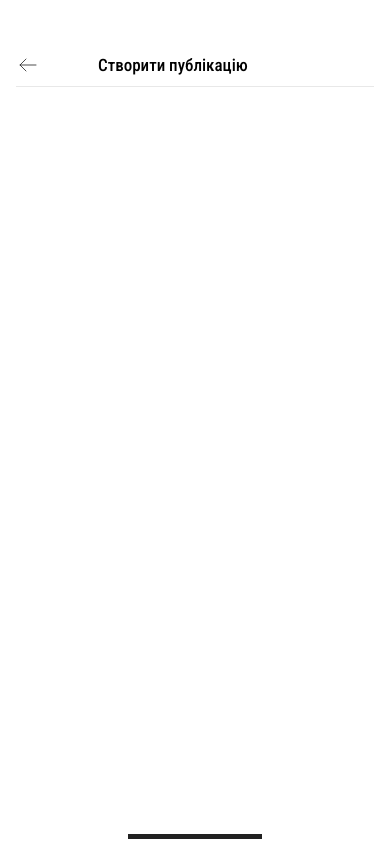
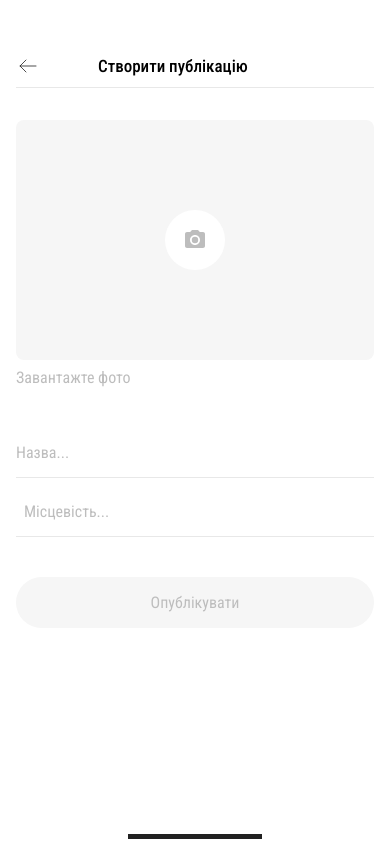
Before and after one commit to OlhaOs/MyApp, a React Native app: screen / in a window 390 px wide. Built offline with nearby package versions, Linux system fonts and the light colour scheme.

Commit message:
add CreatePostScreen

```diff
--- /dev/null
+++ b/assets/icons/Location.js
@@ -0,0 +1,27 @@
+import * as React from 'react';
+import Svg, { Path } from 'react-native-svg';
+const Location = props => (
+  <Svg
+    xmlns='http://www.w3.org/2000/svg'
+    width={24}
+    height={24}
+    fill='none'
+    {...props}
+  >
+    <Path
+      stroke='#BDBDBD'
+      strokeLinecap='round'
+      strokeLinejoin='round'
+      d='M20 10.364C20 16.09 12 21 12 21s-8-4.91-8-10.636C4 6.297 7.582 3 12 3s8 3.297 8 7.364v0Z'
+      clipRule='evenodd'
+    />
+    <Path
+      stroke='#BDBDBD'
+      strokeLinecap='round'
+      strokeLinejoin='round'
+      d='M12 14a3 3 0 1 0 0-6 3 3 0 0 0 0 6Z'
+      clipRule='evenodd'
+    />
+  </Svg>
+);
+export default Location;
--- a/package.json
+++ b/package.json
@@ -10,11 +10,13 @@
     "web": "expo start --web"
   },
   "dependencies": {
+    "@react-navigation/bottom-tabs": "^7.2.0",
     "expo": "~52.0.25",
     "expo-font": "~13.0.3",
     "expo-status-bar": "~2.0.1",
     "react": "18.3.1",
     "react-native": "0.76.6",
+    "react-native-google-places-autocomplete": "^2.5.7",
     "react-native-svg": "^15.11.1"
   },
   "devDependencies": {
--- a/src/copmonents/InputField.js
+++ b/src/copmonents/InputField.js
@@ -8,6 +8,7 @@ export default function InputField({
   isShowButton,
   onChangeText,
   showPassword,
+  outerStyles,
 }) {
   const [isFocused, setIsFocused] = useState(false);
   const onFocus = () => {
@@ -18,7 +19,13 @@ export default function InputField({
   };
 
   return (
-    <View style={[styles.inputContainer, isFocused && styles.focusedInput]}>
+    <View
+      style={[
+        styles.inputContainer,
+        isFocused && styles.focusedInput,
+        outerStyles,
+      ]}
+    >
       <TextInput
         onFocus={onFocus}
         onBlur={onBlur}
@@ -44,7 +51,7 @@ const styles = StyleSheet.create({
     flexDirection: 'row',
     alignItems: 'center',
 
-    width: 343,
+    width: '100%',
     height: 50,
     paddingRight: 16,
     paddingLeft: 16,
--- a/src/copmonents/MainButton.js
+++ b/src/copmonents/MainButton.js
@@ -2,17 +2,17 @@ import React from 'react';
 import { Pressable, Text, StyleSheet } from 'react-native';
 import { colors } from '../../styles/global';
 
-export default function MainButton({ textButton, data }) {
+export default function MainButton({ textButton, data, outer, textOuter }) {
   return (
-    <Pressable style={styles.button} onPress={data}>
-      <Text style={styles.textButton}>{textButton}</Text>
+    <Pressable style={[styles.button, outer]} onPress={data}>
+      <Text style={[styles.textButton, textOuter]}>{textButton}</Text>
     </Pressable>
   );
 }
 
 const styles = StyleSheet.create({
   button: {
-    width: 343,
+    width: '100%',
     height: 51,
     alignItems: 'center',
     justifyContent: 'center',
--- a/src/screens/CreatePostsScreen.js
+++ b/src/screens/CreatePostsScreen.js
@@ -1,9 +1,13 @@
 import React from 'react';
 import { View, Text, StyleSheet, Image } from 'react-native';
 
+import Camera from '../../assets/icons/Camera';
 import GoBack from '../../assets/icons/GoBack';
+import Location from '../../assets/icons/Location';
 import { colors } from '../../styles/global';
-
+import InputField from '../copmonents/InputField';
+import MainButton from '../copmonents/MainButton';
+// import { GooglePlacesAutocomplete } from 'react-native-google-places-autocomplete';
 
 export default function CreatePostsScreen() {
   return (
@@ -12,14 +16,79 @@ export default function CreatePostsScreen() {
         <GoBack />
         <Text style={styles.title}>Створити публікацію</Text>
       </View>
-      <View style={styles.publicationContainer}></View>
+      <View style={styles.publicationContainer}>
+        <View style={styles.imageContainer}>
+          <View style={styles.cameraIconContainer}>
+            <Camera />
+          </View>
+        </View>
+        <Text style={styles.textSecondary}>Завантажте фото</Text>
+        <View style={styles.inputWrap}>
+          <View style={styles.inputContainer}>
+            <InputField outerStyles={styles.input} placeholder={'Назва...'} />
+          </View>
+          <View style={styles.inputContainer}>
+            <Location style={styles.iconLocation} />
+            <InputField
+              outerStyles={styles.input}
+              placeholder={'Місцевість...'}
+            />
+
+            {/* <GooglePlacesAutocomplete
+            placeholder='Місцевість...'
+            minLength={4}
+            enablePoweredByContainer={false}
+            fetchDetails
+            onPress={(data, details = null) => {
+              // 'details' is provided when fetchDetails = true
+              // console.log(data, details);
+              setAddress(data.description);
+            }}
+            query={{ key: PLACES_KEY }}
+            styles={{
+              container: {
+                flex: 1,
+              },
+              textInputContainer: {
+                flexDirection: 'row',
+                paddingHorizontal: 8,
+              },
+              textInput: {
+                paddingVertical: 5,
+                paddingHorizontal: 10,
+                fontSize: 15,
+                flex: 1,
+                borderBottomWidth: 1,
+                borderColor: colors.border_gray,
+              },
+              row: {
+                backgroundColor: '#FFFFFF',
+                padding: 13,
+                height: 44,
+                flexDirection: 'row',
+              },
+              predefinedPlacesDescription: {
+                color: '#1faadb',
+              },
+              listView: {
+                maxHeight: 160,
+              },
+            }}
+          /> */}
+          </View>
+        </View>
+        <MainButton
+          textButton={'Опублікувати'}
+          outer={styles.outerButtton}
+          textOuter={styles.textButton}
+        />
+      </View>
     </View>
   );
 }
 
 const styles = StyleSheet.create({
   container: {
-    height: 44,
     marginTop: 44,
     marginLeft: 16,
     marginRight: 16,
@@ -29,7 +98,7 @@ const styles = StyleSheet.create({
     alignItems: 'center',
     justifyContent: 'flex-start',
     gap: 58,
-
+    height: 44,
     borderBottomColor: colors.border_gray,
     borderBottomWidth: 0.5,
   },
@@ -40,25 +109,63 @@ const styles = StyleSheet.create({
     fontSize: 17,
   },
   publicationContainer: {
-    flexDirection: 'row',
     marginTop: 32,
     gap: 8,
+  },
+  imageContainer: {
+    width: '100%',
+    height: 240,
     alignItems: 'center',
+    justifyContent: 'center',
+
+    backgroundColor: colors.light_gray,
+    borderColor: colors.border_gray,
+    borderRadius: 8,
   },
-  avatar: {
+  cameraIconContainer: {
     width: 60,
     height: 60,
+    alignItems: 'center',
+    justifyContent: 'center',
 
-    borderRadius: 16,
+    backgroundColor: colors.white,
+    borderRadius: 100,
   },
-  UserName: {
-    fontFamily: 'Roboto-Bold',
-    fontSize: 13,
+  textSecondary: {
+    fontFamily: 'Roboto-Regular',
+    fontSize: 16,
+    color: colors.text_gray,
   },
-  UserEmail: {
-    fontFamily: 'Roboto-Regular',
-    fontSize: 11,
-    color: colors.black_primary,
-    opacity: 0.8,
+  inputWrap: {
+    marginTop: 32,
+    marginBottom: 32,
+    gap: 8,
+  },
+  inputContainer: {
+    flexDirection: 'row',
+    alignItems: 'center',
+    justifyContent: 'center',
+    borderWidth: 0,
+    borderBottomWidth: 1,
+    borderColor: colors.border_gray,
+  },
+  input: {
+    paddingLeft: 0,
+    paddingRight: 0,
+    backgroundColor: colors.white,
+    borderWidth: 0,
+  },
+  inputIcon: {
+    borderBottomWidth: 0,
+  },
+  iconLocation: {
+    marginLeft: 16,
+  },
+  outerButtton: {
+    marginTop: 0,
+    backgroundColor: colors.light_gray,
+  },
+  textButton: {
+    color: colors.text_gray,
   },
 });
```
Also changed, not shown: 1 other file (tests, documents, lock files or other folders).
